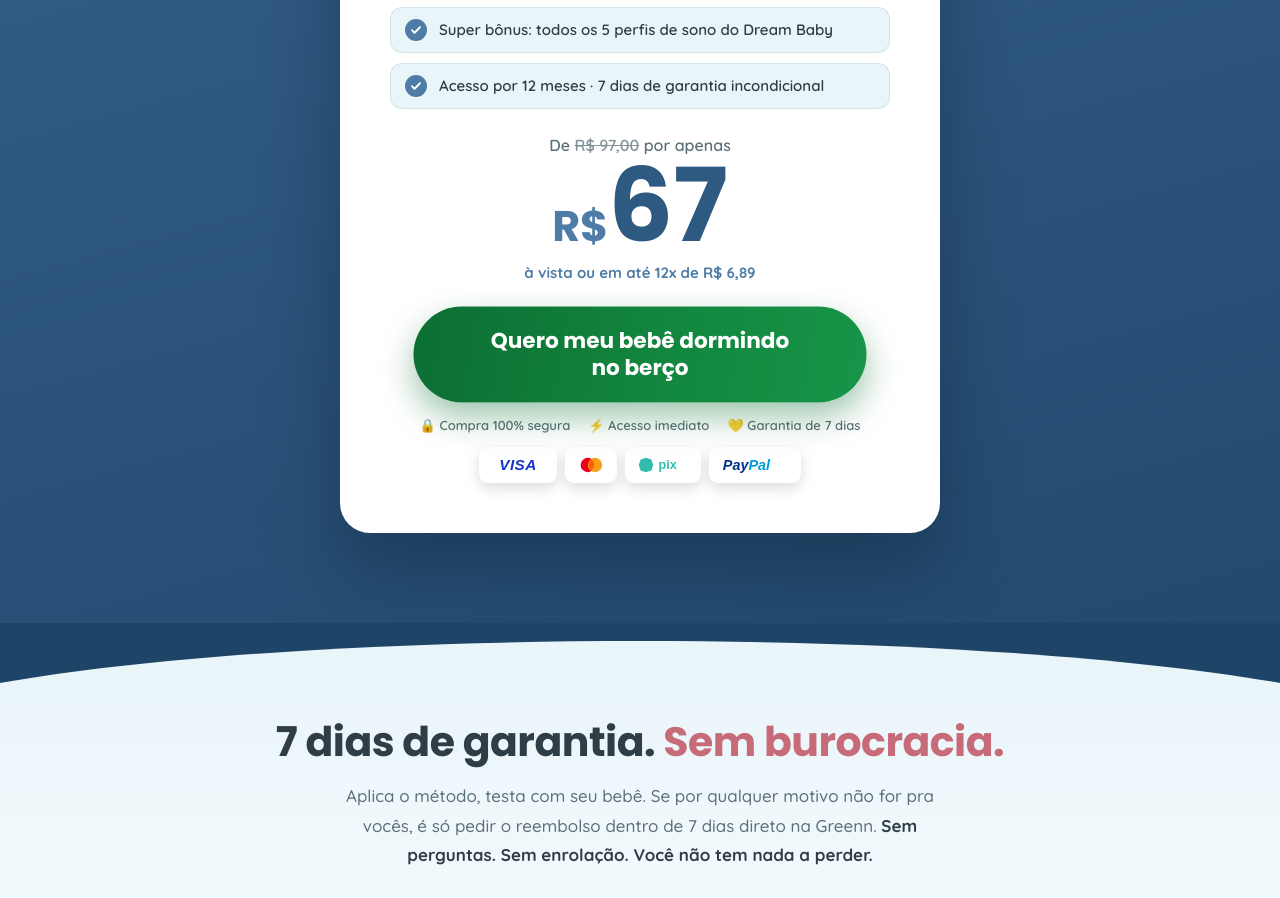
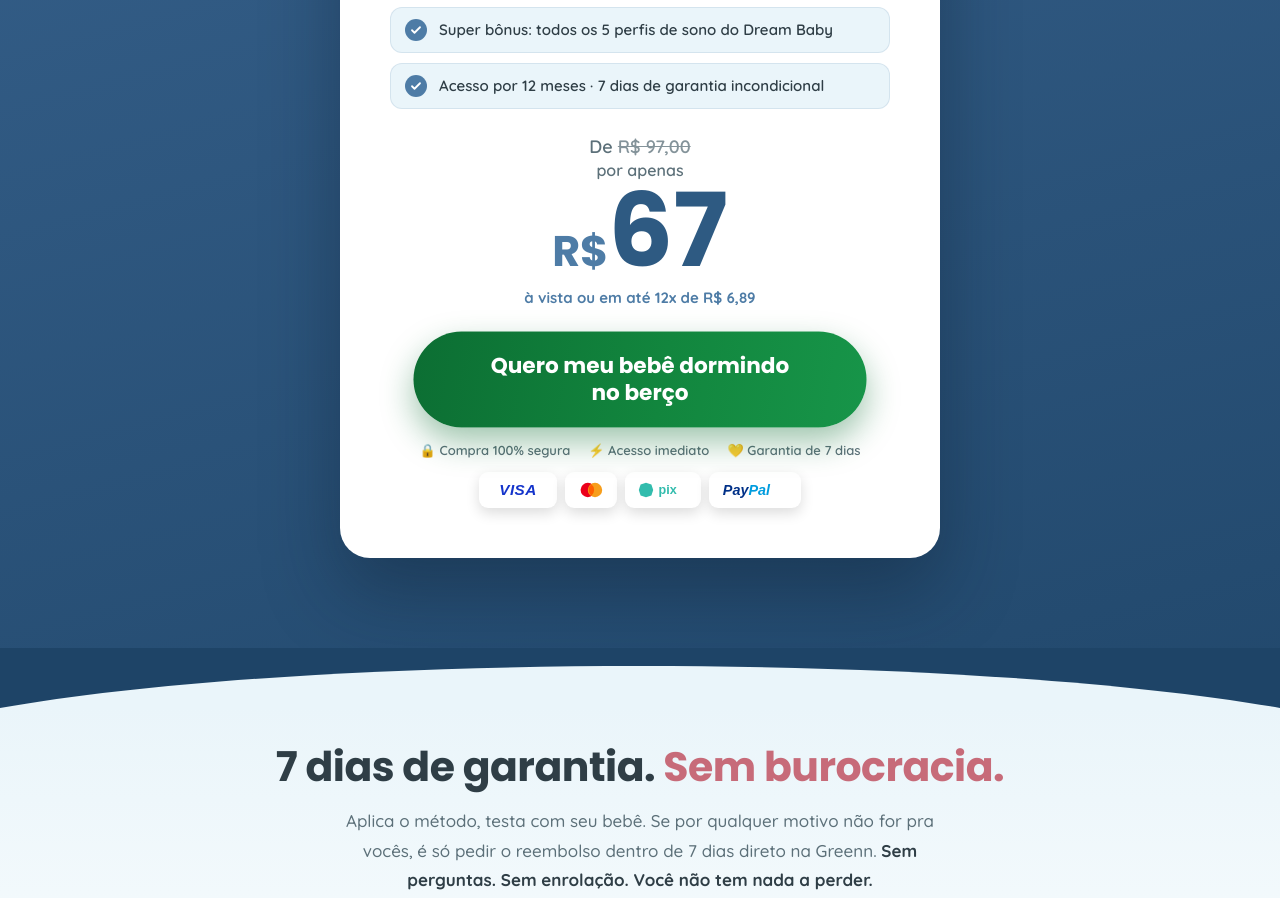
Before and after one commit to brunotropolis/mathias-db, a plain HTML site: page v2/index.html in a window 1280 px wide. Shown: the part 5962-6860 px from the top of the page. Drawn offline with Linux system fonts and the light colour scheme.

Commit message:
A/B v2: selo 30min -> preco; preco em 3 linhas (De R$97 / por apenas / R$67)
Co-Authored-By: Claude Opus 5.5 <noreply@anthropic.com>

```diff
--- a/v2/index.html
+++ b/v2/index.html
@@ -1,7 +1,7 @@
 <!DOCTYPE html>
 <html lang="pt-BR">
 <head>
-<!-- AB mathias v2 (23/09): hero->preco, selo 30min->metodo, ancora R$97 riscado -->
+<!-- AB mathias v2 (23/09): hero->preco, selo 30min->preco, ancora R$97 riscado -->
 <script>/* fix-fragment-utm 17/Set/2026: o url_tags da Meta substitui {{campaign.name}} CRU na URL; o "#id" do nome de campanha vira fragment e corta utm_campaign (e perde utm_medium/utm_content). Recola o pedaco perdido na query ANTES de qualquer script ler location.search. */
 (function(){try{var h=location.hash,s=location.search;if(!h||h.indexOf('&utm_')===-1||s.indexOf('utm_')===-1)return;var raw=h.slice(1),i=raw.indexOf('&'),head=raw.slice(0,i),tail=raw.slice(i+1);try{head=decodeURIComponent(head)}catch(e){}var q=new URLSearchParams(s),last=null;q.forEach(function(v,k){last=k});if(last&&head)q.set(last,(q.get(last)||'')+'#'+head);tail.split('&').forEach(function(kv){var j=kv.indexOf('=');if(j<1)return;var k=kv.slice(0,j),v=kv.slice(j+1);try{k=decodeURIComponent(k)}catch(e){}try{v=decodeURIComponent(v)}catch(e){}if(!q.get(k))q.set(k,v)});history.replaceState(null,'',location.pathname+'?'+q.toString())}catch(e){}})();</script>
 <meta charset="UTF-8">
@@ -360,7 +360,7 @@ footer .copy{font-size:12.5px;color:rgba(255,255,255,.4)}
       <div class="passo reveal"><span class="num">03</span><div><h4>Siga o plano</h4><p>O passo a passo da transição pro berço, soneca e noite.</p></div></div>
       <div class="passo reveal"><span class="num">04</span><div><h4>Bebê dormindo sozinho</h4><p>Você aplica no ritmo dele, em até 5 dias, sem choro.</p></div></div>
     </div>
-    <a class="clock-badge reveal" href="#metodo" style="text-decoration:none"><svg viewBox="0 0 24 24"><circle cx="12" cy="13" r="8"/><path d="M12 9v4l2.5 2M9 2h6"/></svg>Do quiz ao plano na mão em cerca de 30 minutos</a>
+    <a class="clock-badge reveal" href="#preco" style="text-decoration:none"><svg viewBox="0 0 24 24"><circle cx="12" cy="13" r="8"/><path d="M12 9v4l2.5 2M9 2h6"/></svg>Do quiz ao plano na mão em cerca de 30 minutos</a>
   </div>
 </section>
 
@@ -458,7 +458,8 @@ footer .copy{font-size:12.5px;color:rgba(255,255,255,.4)}
         <div class="incluso"><span class="ck"><svg width="12" height="12" viewBox="0 0 24 24"><path d="M4 12.5l5 5L20 6.5" stroke="#fff" stroke-width="3.6" fill="none" stroke-linecap="round" stroke-linejoin="round"/></svg></span>Acesso por 12 meses · 7 dias de garantia incondicional</div>
       </div>
       <div class="preco-valor">
-        <div class="de">De <s style="opacity:.75">R$ 97,00</s> por apenas</div>
+        <div class="de" style="font-size:18px;margin-bottom:2px">De <s style="opacity:.75">R$ 97,00</s></div>
+        <div class="de">por apenas</div>
         <div class="rs"><small>R$</small>67</div>
         <div class="parcelado">à vista ou em até 12x de R$ 6,89</div>
       </div>
```
